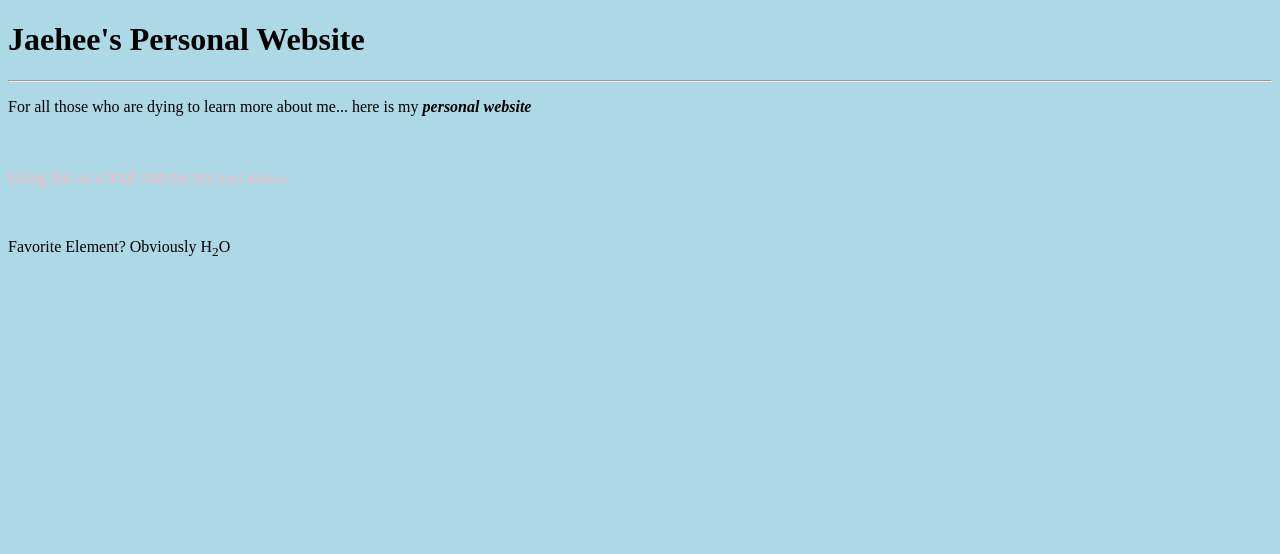
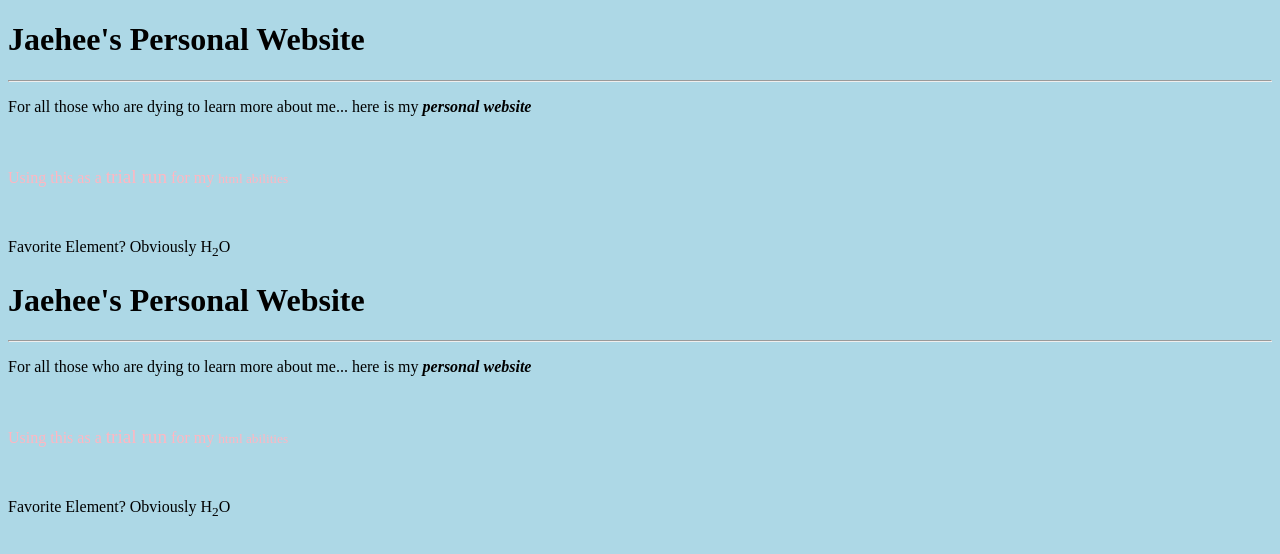
Before and after one commit to JaeheeAshley/ja_site, a plain HTML site: page index.html in a window 1280 px wide. Drawn offline with Linux system fonts and the light colour scheme.

Commit message:
Testing where this commit goes

```diff
--- a/index.html
+++ b/index.html
@@ -13,5 +13,12 @@
         <p style = "color: lightpink;">Using this as a <big>trial run</big> for my <small>html abilities</small></p>
         <br/> <!--break tag!!! (single)-->
         <p>Favorite Element? Obviously H<sub>2</sub>O</p> <!--testing out subscript html tags-->
+        <h1>Jaehee's Personal Website</h1>
+        <hr/> <!--horizontal tag to break content (also single)-->
+        <p>For all those who are dying to learn more about me... here is my <i><b>personal website</b></i></p>
+        <br/> <!--break tag!!! (single)-->
+        <p style = "color: lightpink;">Using this as a <big>trial run</big> for my <small>html abilities</small></p>
+        <br/> <!--break tag!!! (single)-->
+        <p>Favorite Element? Obviously H<sub>2</sub>O</p> <!--testing out subscript html tags-->
     </body>
 </html>
```
